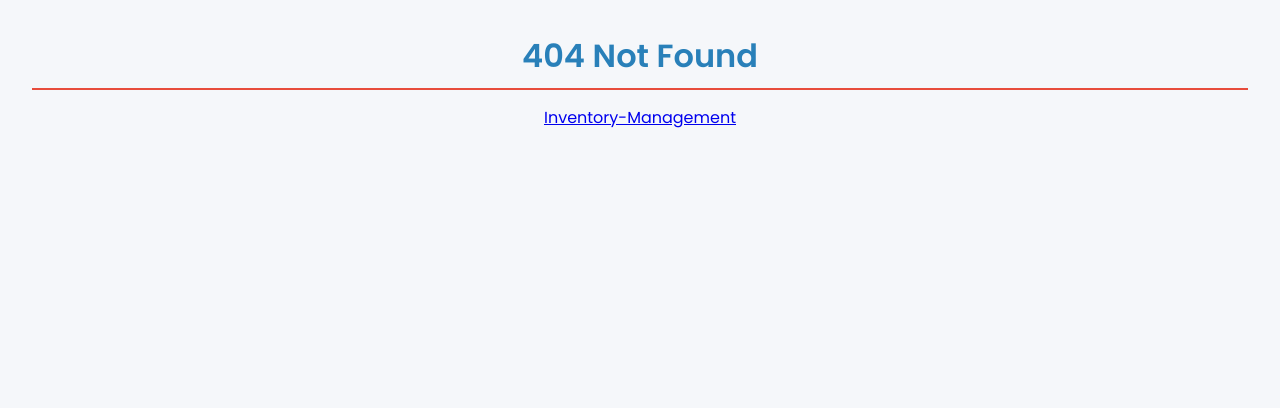
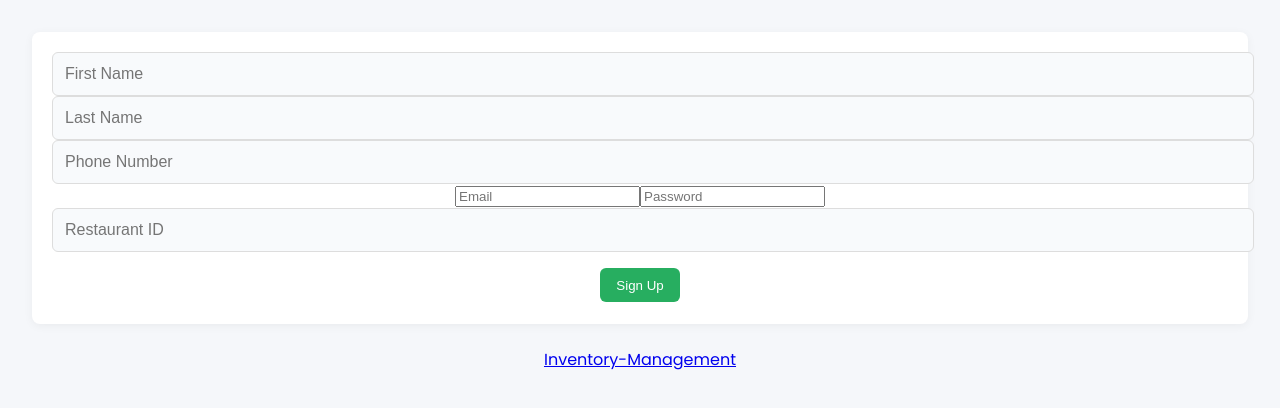
Before and after one commit to vm-rpos/vm-pos-fe-sample, a React (Vite) app: page /signup in a window 1280 px wide. Before the commit this address had no page. Shown: the top 408 px of the page. Built offline with nearby package versions, Linux system fonts and the light colour scheme.

Commit message:
authentication

```diff
--- a/src/App.jsx
+++ b/src/App.jsx
@@ -13,6 +13,8 @@ import SaleOrderPage from "./apps/inventory/pages/SaleOrderPage";
 import StockoutOrderPage from "./apps/inventory/pages/StockoutOrderPage";
 import VendorPage from "./apps/inventory/pages/VendorPage";
 import OrderManagementPage from "./apps/inventory/pages/OrderManagementPage";
+import LoginPage from "./apps/pos/pages/LoginPage";
+import SignupPage from "./apps/pos/pages/SignupPage";
 import './App.css';
 
 function App() {
@@ -34,6 +36,8 @@ function App() {
         <Route path="/inventory/orders/stockoutOrder" element={<StockoutOrderPage />} />
         <Route path="/inventory/vendors" element={<VendorPage />} />
         <Route path="/inventory/orders" element={<OrderManagementPage />} />
+        <Route path="/signup" element={<SignupPage />} />
+        <Route path="/login" element={<LoginPage />} />
       </Routes>
     </Router>
     <a href="/home" className="text-red-600 hover:text-blue-800 font-semibold underline">
--- /dev/null
+++ b/src/apps/pos/pages/LoginPage.jsx
@@ -0,0 +1,37 @@
+import React, { useState } from "react";
+import axios from "axios";
+import { useNavigate } from "react-router-dom";
+
+function LoginPage() {
+  const [formData, setFormData] = useState({ email: "", password: "" });
+  const navigate = useNavigate();
+
+  const handleChange = (e) => {
+    setFormData({ ...formData, [e.target.name]: e.target.value });
+  };
+
+  const handleSubmit = async (e) => {
+    e.preventDefault();
+    try {
+      const response = await axios.post("http://localhost:5000/api/auth/login", formData);
+      localStorage.setItem("token", response.data.token);
+      alert("Login successful!");
+      navigate("/");
+    } catch (error) {
+      alert(error.response?.data?.error || "Login failed");
+    }
+  };
+
+  return (
+    <>
+    <form onSubmit={handleSubmit}>
+      <input type="email" name="email" placeholder="Email" onChange={handleChange} required />
+      <input type="password" name="password" placeholder="Password" onChange={handleChange} required />
+      <button type="submit">Login</button>
+    </form>
+    <a href="/signup">Don't have an account then signup here</a> <br></br>
+    </>
+  );
+}
+
+export default LoginPage;
--- /dev/null
+++ b/src/apps/pos/pages/SignupPage.jsx
@@ -0,0 +1,45 @@
+import React, { useState } from "react";
+import axios from "axios";
+import { useNavigate } from "react-router-dom";
+
+function SignupPage() {
+  const [formData, setFormData] = useState({
+    firstname: "",
+    lastname: "",
+    phonenumber: "",
+    email: "",
+    password: "",
+    restaurantId: ""
+  });
+
+  const navigate = useNavigate();
+
+  const handleChange = (e) => {
+    setFormData({ ...formData, [e.target.name]: e.target.value });
+  };
+
+  const handleSubmit = async (e) => {
+    e.preventDefault();
+    try {
+      await axios.post("http://localhost:5000/api/auth/signup", formData);
+      alert("Signup successful!");
+      navigate("/login");
+    } catch (error) {
+      alert(error.response?.data?.error || "Signup failed");
+    }
+  };
+
+  return (
+    <form onSubmit={handleSubmit}>
+      <input type="text" name="firstname" placeholder="First Name" onChange={handleChange} required />
+      <input type="text" name="lastname" placeholder="Last Name" onChange={handleChange} required />
+      <input type="text" name="phonenumber" placeholder="Phone Number" onChange={handleChange} required />
+      <input type="email" name="email" placeholder="Email" onChange={handleChange} required />
+      <input type="password" name="password" placeholder="Password" onChange={handleChange} required />
+      <input type="text" name="restaurantId" placeholder="Restaurant ID" onChange={handleChange} required />
+      <button type="submit">Sign Up</button>
+    </form>
+  );
+}
+
+export default SignupPage;
```
